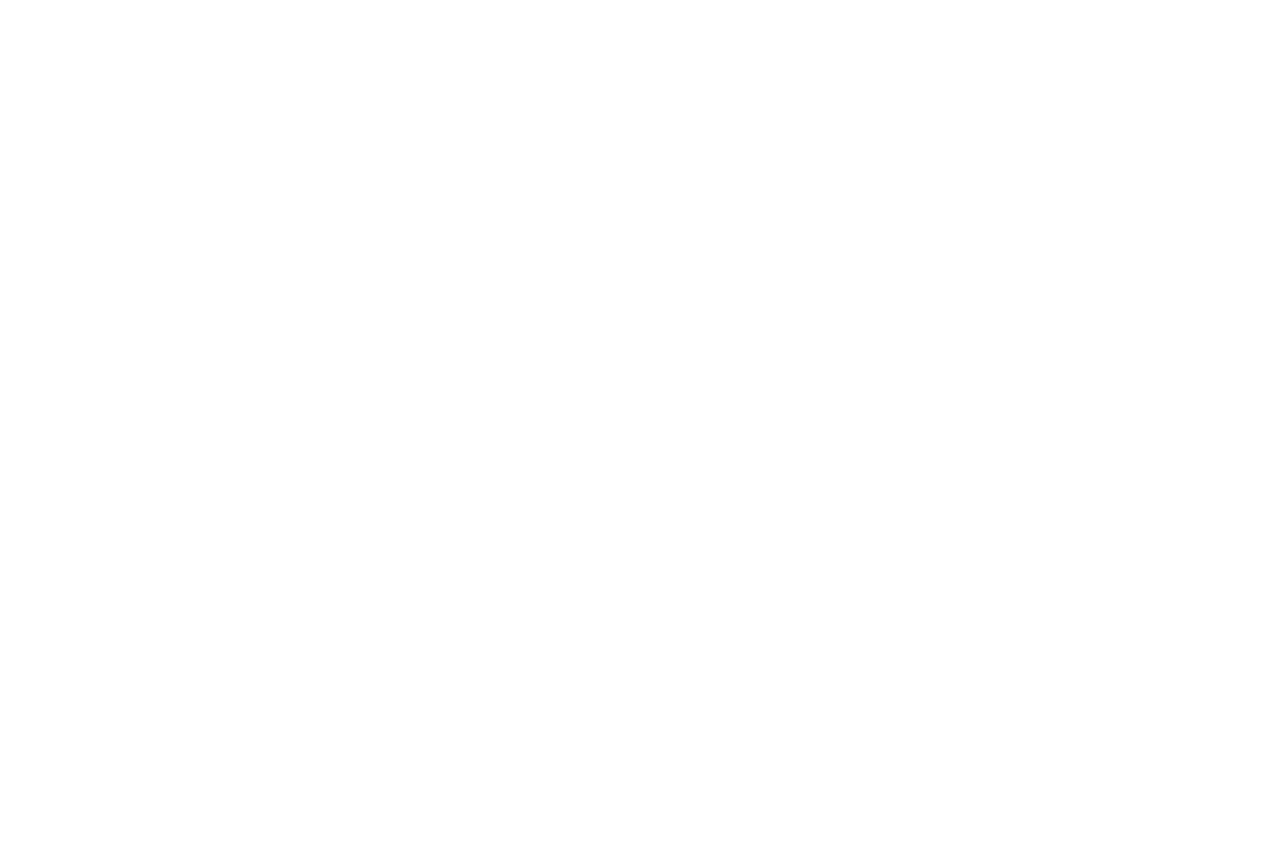
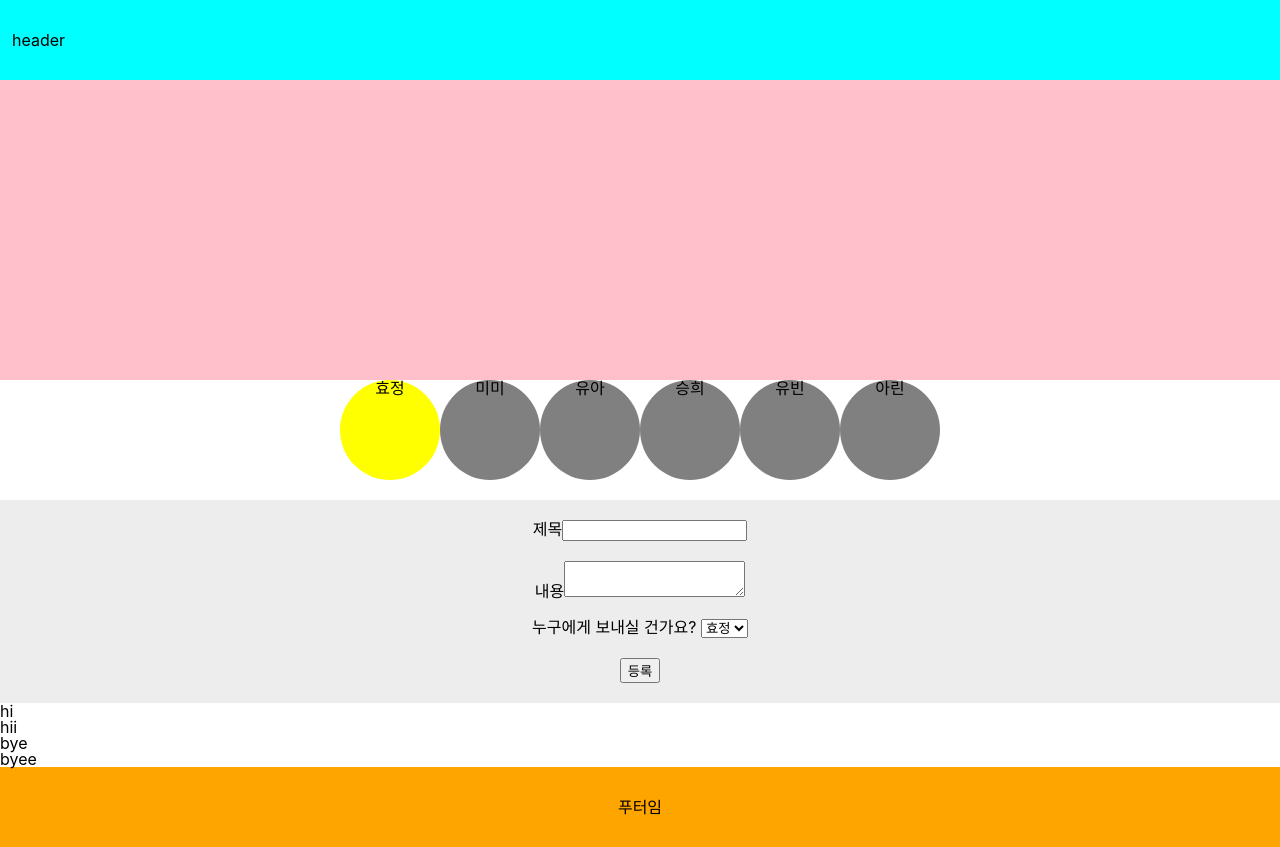
Before and after one commit to brownrice0916/fan-letter-site, a React (Create React App) app: page /fanletter/1 in a window 1280 px wide. Before the commit the page ends 800 px from the top, so only its background shows below. Built offline with nearby package versions, Linux system fonts and the light colour scheme.

Commit message:
add fanletter-create

```diff
--- a/src/App.js
+++ b/src/App.js
@@ -1,8 +1,9 @@
-import logo from "./logo.svg";
 import "./App.css";
 
+import Router from "./shared/Router";
+
 function App() {
-  return <></>;
+  return <Router />;
 }
 
 export default App;
--- /dev/null
+++ b/src/components/Layout.jsx
@@ -0,0 +1,33 @@
+import React from "react";
+import styled from "styled-components";
+
+const StyledHeader = styled.header`
+  height: 80px;
+  background-color: aqua;
+  padding: 12px;
+  display: flex;
+  align-items: center;
+`;
+
+const StyledFooter = styled.footer`
+  height: 80px;
+  background-color: orange;
+  padding: 12px;
+  display: flex;
+  align-items: center;
+  justify-content: center;
+`;
+
+const Layout = ({ children }) => {
+  return (
+    <div>
+      <StyledHeader>
+        <h1>header</h1>
+      </StyledHeader>
+      {children}
+      <StyledFooter>푸터임</StyledFooter>
+    </div>
+  );
+};
+
+export default Layout;
--- a/src/pages/FanLetter.jsx
+++ b/src/pages/FanLetter.jsx
@@ -1,7 +1,143 @@
-import React from "react";
+import React, { useState } from "react";
+import { useParams } from "react-router-dom";
+import { artists } from "../shared/artists";
+import styled from "styled-components";
 
+const StyledIntro = styled.section`
+  background-color: pink;
+  height: 300px;
+`;
+
+const StyledMembers = styled.div`
+  display: flex;
+  > ul {
+    display: flex;
+    text-align: center;
+    // justify-content: space-between;
+    width: auto;
+    margin: 0 auto;
+    align-items: center;
+  }
+`;
+
+const StyledMemberCard = styled.li`
+  width: 100px;
+  height: 100px;
+  border-radius: 100%;
+  background-color: ${(props) => (props.$isSelected ? "yellow" : "gray")};
+`;
+
+const StyledForm = styled.form`
+  margin: 0 auto;
+  text-align: center;
+  padding: 20px;
+  background-color: #ededed;
+  margin-top: 20px;
+  > div {
+    margin-bottom: 20px;
+  }
+`;
 const FanLetter = () => {
-  return <div></div>;
+  const params = useParams();
+
+  const foundData = artists.find((item) => item.id === parseInt(params.id));
+  const [members, setMembers] = useState(foundData.members);
+  const [selectedMember, setSelectedMember] = useState(foundData.members[0]);
+
+  // console.log(members);
+
+  const selectMember = (member) => {
+    //console.log(member.name + "이 선택되었습니다.");
+    setSelectedMember(member);
+
+    //setFanLetters(member.fanLetters);
+  };
+
+  const handleSubmit = (e) => {
+    e.preventDefault();
+
+    const title = e.target.title.value;
+    const content = e.target.content.value;
+    const changedMembers = members.map((member) => {
+      if (member.id === selectedMember.id) {
+        // 선택된 멤버의 경우 fanLetters를 업데이트한 새로운 객체를 반환
+        return {
+          ...member,
+          fanLetters: [...member.fanLetters, { title, content }],
+        };
+      }
+      return member; // 선택되지 않은 멤버는 그대로 반환
+    });
+    setMembers(changedMembers);
+    //setFanLetters([...fanLetters, { title, content }]);
+
+    // 선택된 멤버의 fanLetters 업데이트
+    const updatedSelectedMember = changedMembers.find(
+      (member) => member.id === selectedMember.id
+    );
+    setSelectedMember(updatedSelectedMember);
+  };
+
+  return (
+    <>
+      <StyledIntro>
+        <h1>{members.name}</h1>
+      </StyledIntro>
+
+      <StyledMembers>
+        <ul>
+          {members.map((member) => (
+            <StyledMemberCard
+              key={member.id}
+              $isSelected={member.id === selectedMember.id}
+              onClick={() => {
+                selectMember(member);
+              }}
+            >
+              {member.name}
+            </StyledMemberCard>
+          ))}
+        </ul>
+      </StyledMembers>
+      <StyledForm
+        onSubmit={(e) => {
+          handleSubmit(e);
+        }}
+      >
+        <div>
+          <label>제목</label>
+          <input type="text" name="title" />
+        </div>
+        <div>
+          <label>내용</label>
+          <textarea type="content" name="content" />
+        </div>
+        <div>
+          <p>
+            누구에게 보내실 건가요?{" "}
+            <span>
+              <select name="recipient">
+                {members.map((member) => (
+                  <option key={member.id} value={member.id}>
+                    {member.name}
+                  </option>
+                ))}
+              </select>
+            </span>
+          </p>
+        </div>
+        <input type="submit" value="등록" />
+      </StyledForm>
+      <div>
+        {selectedMember.fanLetters.map((fanLetter) => (
+          <div key={fanLetter.title}>
+            <h3>{fanLetter.title}</h3>
+            <p>{fanLetter.content}</p>
+          </div>
+        ))}
+      </div>
+    </>
+  );
 };
 
 export default FanLetter;
--- a/src/pages/FanLetterDetail.jsx
+++ b/src/pages/FanLetterDetail.jsx
@@ -1,7 +1,7 @@
 import React from "react";
 
 const FanLetterDetail = () => {
-  return <div></div>;
+  return <div>팬레터상세페이지</div>;
 };
 
 export default FanLetterDetail;
--- a/src/pages/Home.jsx
+++ b/src/pages/Home.jsx
@@ -1,7 +1,51 @@
-import React from "react";
+import React, { useState } from "react";
+import { Link } from "react-router-dom";
+import styled from "styled-components";
+import { artists } from "../shared/artists";
+
+const StyledIntro = styled.section`
+  background-color: pink;
+  height: 300px;
+`;
+
+const StyledArtistList = styled.section`
+  background-color: yellow;
+  height: auto;
+  > h1 {
+    font-size: 2rem;
+    margin-bottom: 1rem;
+  }
+  > ul {
+    display: flex;
+    > li {
+      flex: 1;
+      height: 200px;
+      border: 1px solid black;
+      cursor: pointer;
+    }
+  }
+`;
+
+const moveToFanPage = (id) => {};
 
 const Home = () => {
-  return <div></div>;
+  return (
+    <>
+      <StyledIntro>
+        <h1>최애에게 편지를 보내보아요</h1>
+      </StyledIntro>
+      <StyledArtistList>
+        <h1>아티스트리스트</h1>
+        <ul>
+          {artists.map((item) => (
+            <li onClick={moveToFanPage} key={item.id}>
+              <Link to={`/fanletter/${item.id}`}>{item.name}</Link>
+            </li>
+          ))}
+        </ul>
+      </StyledArtistList>
+    </>
+  );
 };
 
 export default Home;
--- /dev/null
+++ b/src/shared/Router.js
@@ -0,0 +1,22 @@
+import React from "react";
+import { BrowserRouter, Route, Routes } from "react-router-dom";
+import Layout from "../components/Layout";
+import Home from "../pages/Home";
+import FanLetter from "../pages/FanLetter";
+import FanLetterDetail from "../pages/FanLetterDetail";
+
+const Router = () => {
+  return (
+    <BrowserRouter>
+      <Layout>
+        <Routes>
+          <Route path="/" element={<Home />} />
+          <Route path="/fanletter/:id" element={<FanLetter />} />
+          <Route path="/fanletterDetail/:id" element={<FanLetterDetail />} />
+        </Routes>
+      </Layout>
+    </BrowserRouter>
+  );
+};
+
+export default Router;
--- /dev/null
+++ b/src/shared/artists.js
@@ -0,0 +1,68 @@
+export const artists = [
+  {
+    id: 1,
+    name: "오마이걸",
+    members: [
+      {
+        id: 1,
+        name: "효정",
+        fanLetters: [
+          { id: 1, title: "hi", content: "hii" },
+          { id: 2, title: "bye", content: "byee" },
+        ],
+      },
+      {
+        id: 2,
+        name: "미미",
+        fanLetters: [
+          { id: 1, title: "hi2", content: "hii" },
+          { id: 2, title: "bye2", content: "byee" },
+        ],
+      },
+      {
+        id: 3,
+        name: "유아",
+        fanLetters: [
+          { id: 1, title: "hi3", content: "hii" },
+          { id: 2, title: "bye3", content: "byee" },
+        ],
+      },
+      {
+        id: 4,
+        name: "승희",
+        fanLetters: [
+          { id: 1, title: "hi4", content: "hii" },
+          { id: 2, title: "bye4", content: "byee" },
+        ],
+      },
+      {
+        id: 5,
+        name: "유빈",
+        fanLetters: [
+          { id: 1, title: "hi5", content: "hii" },
+          { id: 2, title: "bye5", content: "byee" },
+        ],
+      },
+      {
+        id: 6,
+        name: "아린",
+        fanLetters: [
+          { id: 1, title: "hi6", content: "hi" },
+          { id: 2, title: "bye6", content: "hi2" },
+        ],
+      },
+    ],
+  },
+  {
+    id: 1,
+    name: "뉴진스",
+    members: [
+      { id: 1, name: "민지" },
+      { id: 2, name: "하니" },
+      { id: 3, name: "다니엘" },
+      { id: 4, name: "해린" },
+      { id: 5, name: "혜인" },
+    ],
+  },
+  { id: 1, name: "아이유", members: [{ id: 1, name: "아이유" }] },
+];
```
